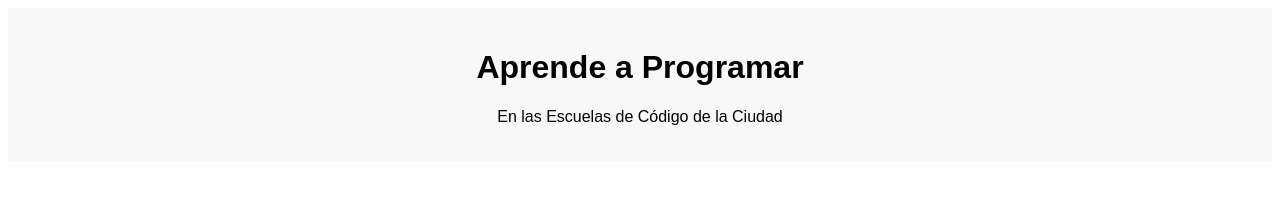
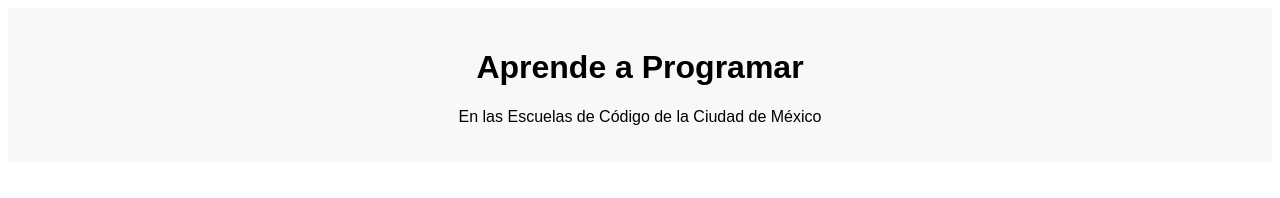
Before and after one commit to EnigmaK9/escuela-de-codigo, a plain HTML site: page 02-programacion-web/webpage-escuela-codigo/pages/index.html in a window 1280 px wide. Shown: the top 198 px of the page. Drawn offline with Linux system fonts and the light colour scheme.

```diff
--- a/02-programacion-web/webpage-escuela-codigo/pages/index.html
+++ b/02-programacion-web/webpage-escuela-codigo/pages/index.html
@@ -16,7 +16,7 @@
 
 <div class="header">
   <h1>Aprende a Programar</h1>
-  <p>En las Escuelas de Código de la Ciudad</p>
+  <p>En las Escuelas de Código de la Ciudad de México</p>
 </div>
 
 <div class="main-content">
```
Also changed, not shown: 02-programacion-web/webpage/img/hero-vector.svg (added), 02-programacion-web/webpage/img/hero.jpg (added), 02-programacion-web/webpage/img/logo.svg (added).
